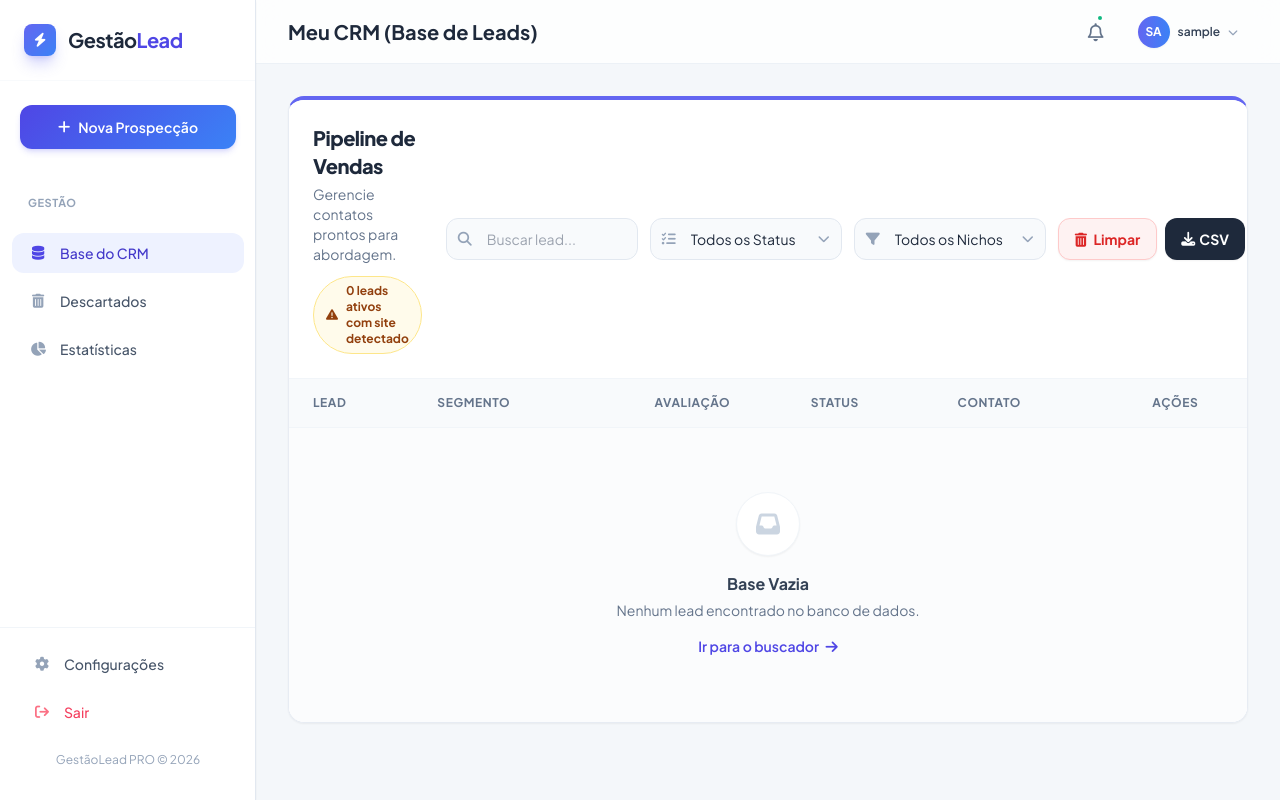
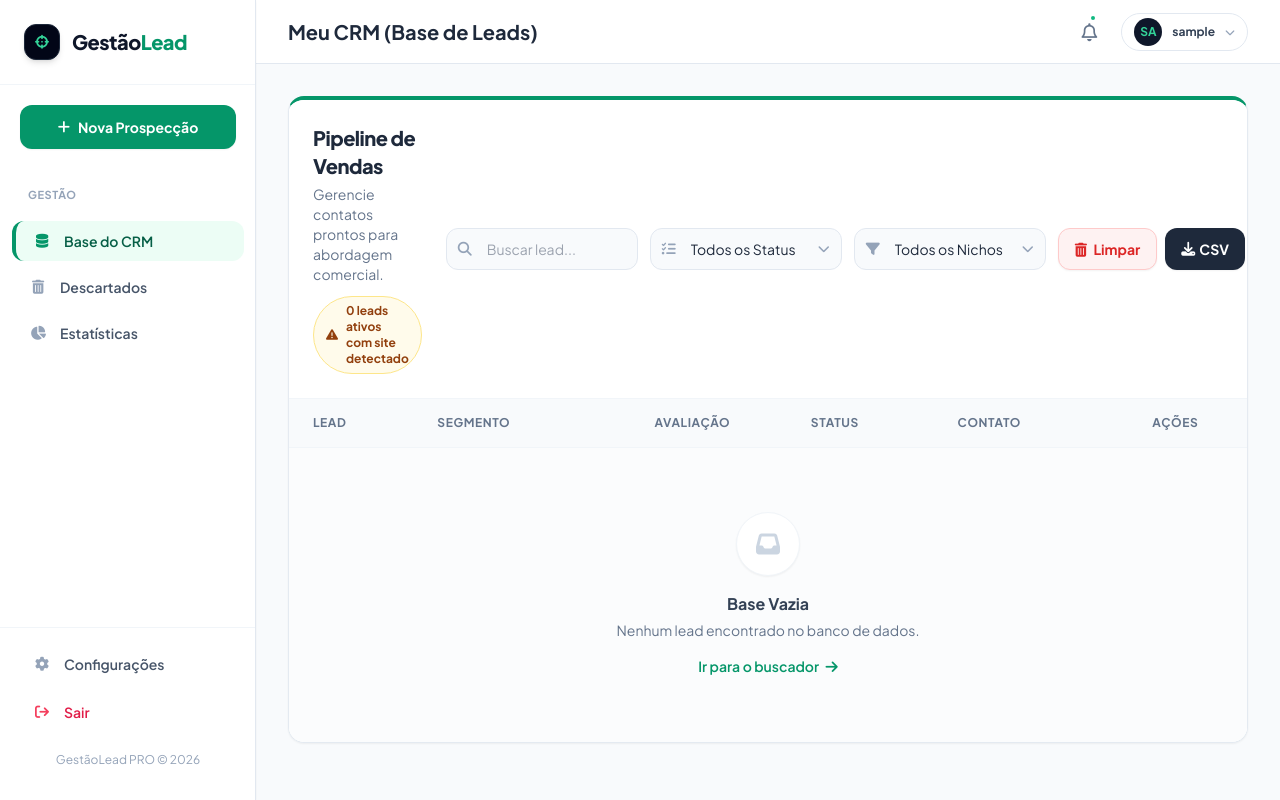
Before and after one commit to pedruu13/gestaoLead, a Flask app: page /crm in a window 1280 px wide. Run offline with Flask 3, Linux system fonts and the light colour scheme; the visitor is signed in with stand-in values (Sample User, id 1); data that the repository does not hold is empty; some libraries are stand-ins or nearby versions.

Commit message:
Eliminar roxo de IA e adotar identidade visual executiva esmeralda/slate

```diff
--- a/templates/crm.html
+++ b/templates/crm.html
@@ -3,12 +3,12 @@
 {% block header_title %}Meu CRM (Base de Leads){% endblock %}
 
 {% block content %}
-<div class="glass-card rounded-2xl shadow-sm flex flex-col border-t-4 border-t-indigo-500 overflow-hidden w-full">
+<div class="glass-card rounded-2xl shadow-sm flex flex-col border-t-4 border-t-emerald-600 overflow-hidden w-full">
     <!-- Header -->
     <div class="p-6 border-b border-slate-100 bg-white flex flex-col md:flex-row justify-between items-start md:items-center gap-6">
         <div>
             <h3 class="text-xl font-extrabold text-slate-800 tracking-tight">Pipeline de Vendas</h3>
-            <p class="text-sm text-slate-500 mt-1">Gerencie contatos prontos para abordagem.</p>
+            <p class="text-sm text-slate-500 mt-1">Gerencie contatos prontos para abordagem comercial.</p>
             {% if not is_descartados %}
             <p class="inline-flex items-center gap-2 mt-3 text-xs font-bold text-amber-800 bg-amber-50 border border-amber-200 rounded-full px-3 py-1.5">
                 <i class="fa-solid fa-triangle-exclamation"></i> {{ leads_com_site }} leads ativos com site detectado
@@ -22,14 +22,14 @@
                 <div class="absolute inset-y-0 left-0 flex items-center pl-3 pointer-events-none">
                     <i class="fa-solid fa-search text-slate-400 text-sm"></i>
                 </div>
-                <input type="text" id="filter_nome" onkeyup="filterTable()" class="bg-slate-50 border border-slate-200 text-slate-800 text-sm rounded-xl focus:ring-2 focus:ring-indigo-500 focus:border-indigo-500 block w-full pl-10 p-2.5 transition-all outline-none" placeholder="Buscar lead...">
+                <input type="text" id="filter_nome" onkeyup="filterTable()" class="bg-slate-50 border border-slate-200 text-slate-800 text-sm rounded-xl focus:ring-2 focus:ring-emerald-500 focus:border-emerald-500 block w-full pl-10 p-2.5 transition-all outline-none" placeholder="Buscar lead...">
             </div>
 
             <div class="relative w-full md:w-48">
                 <div class="absolute inset-y-0 left-0 flex items-center pl-3 pointer-events-none">
                     <i class="fa-solid fa-list-check text-slate-400 text-sm"></i>
                 </div>
-                <select id="filter_status" onchange="filterTable()" class="bg-slate-50 border border-slate-200 text-slate-800 text-sm rounded-xl focus:ring-2 focus:ring-indigo-500 focus:border-indigo-500 block w-full pl-10 p-2.5 appearance-none cursor-pointer pr-8 outline-none transition-all">
+                <select id="filter_status" onchange="filterTable()" class="bg-slate-50 border border-slate-200 text-slate-800 text-sm rounded-xl focus:ring-2 focus:ring-emerald-500 focus:border-emerald-500 block w-full pl-10 p-2.5 appearance-none cursor-pointer pr-8 outline-none transition-all">
                     <option value="">Todos os Status</option>
                     <option value="Novo">Novo</option>
                     <option value="Contato Feito">Contato Feito</option>
@@ -45,7 +45,7 @@
                 <div class="absolute inset-y-0 left-0 flex items-center pl-3 pointer-events-none">
                     <i class="fa-solid fa-filter text-slate-400 text-sm"></i>
                 </div>
-                <select id="filter_nicho" onchange="filterTable()" class="bg-slate-50 border border-slate-200 text-slate-800 text-sm rounded-xl focus:ring-2 focus:ring-indigo-500 focus:border-indigo-500 block w-full pl-10 p-2.5 appearance-none cursor-pointer pr-8 outline-none transition-all">
+                <select id="filter_nicho" onchange="filterTable()" class="bg-slate-50 border border-slate-200 text-slate-800 text-sm rounded-xl focus:ring-2 focus:ring-emerald-500 focus:border-emerald-500 block w-full pl-10 p-2.5 appearance-none cursor-pointer pr-8 outline-none transition-all">
                     <option value="">Todos os Nichos</option>
                 </select>
                 <div class="absolute inset-y-0 right-0 flex items-center pr-3 pointer-events-none">
@@ -85,13 +85,13 @@
             </thead>
             <tbody class="divide-y divide-slate-100 bg-white">
                 {% for lead in leads %}
-                <tr class="hover:bg-indigo-50/30 transition-colors group">
+                <tr class="hover:bg-slate-50 transition-colors group">
                     <td class="px-6 py-4">
                         <div class="font-bold text-slate-800 text-sm">{{ lead.nome }}</div>
                         <div class="text-xs text-slate-500 mt-1 truncate max-w-[200px]">{{ lead.bairro }}</div>
                     </td>
                     <td class="px-6 py-4">
-                        <span class="inline-flex items-center px-2.5 py-1 rounded-md text-xs font-semibold bg-indigo-50 text-indigo-700 border border-indigo-100">
+                        <span class="inline-flex items-center px-2.5 py-1 rounded-md text-xs font-semibold bg-slate-100 text-slate-700 border border-slate-200">
                             {{ lead.nicho }}
                         </span>
                     </td>
@@ -101,7 +101,7 @@
                         </div>
                     </td>
                     <td class="px-6 py-4">
-                        <select onchange="updateStatus(event, '{{ lead.place_id }}', this.value)" class="status-select text-xs font-bold rounded-lg border-slate-200 py-1.5 pl-3 pr-8 focus:ring-indigo-500 focus:border-indigo-500 text-slate-700 bg-slate-50 cursor-pointer shadow-sm">
+                        <select onchange="updateStatus(event, '{{ lead.place_id }}', this.value)" class="status-select text-xs font-bold rounded-lg border-slate-200 py-1.5 pl-3 pr-8 focus:ring-emerald-500 focus:border-emerald-500 text-slate-700 bg-slate-50 cursor-pointer shadow-sm">
                             <option value="Novo" {% if lead.status == 'Novo' %}selected{% endif %}>Novo</option>
                             <option value="Contato Feito" {% if lead.status == 'Contato Feito' %}selected{% endif %}>Contato Feito</option>
                             <option value="Em Negociação" {% if lead.status == 'Em Negociação' %}selected{% endif %}>Em Negociação</option>
@@ -133,7 +133,7 @@
                                 data-estrategia="{{ lead.estrategia_ia }}"
                                 data-dossie="/dossie/{{ lead.place_id }}"
                                 class="bg-white hover:bg-slate-100 text-slate-700 border border-slate-200 font-semibold py-1.5 px-3 rounded-lg text-xs shadow-sm transition-all hover:border-slate-300">
-                            <i class="fa-solid fa-eye mr-1 text-indigo-500"></i> Detalhes
+                            <i class="fa-solid fa-eye mr-1 text-emerald-600"></i> Detalhes
                         </button>
                     </td>
                 </tr>
@@ -145,7 +145,7 @@
                         </div>
                         <h4 class="text-slate-700 font-bold mb-1">Base Vazia</h4>
                         <p class="text-sm">Nenhum lead encontrado no banco de dados.</p>
-                        <a href="/" class="inline-block mt-4 text-indigo-600 hover:text-indigo-800 font-semibold text-sm hover:underline">
+                        <a href="/" class="inline-block mt-4 text-emerald-600 hover:text-emerald-800 font-semibold text-sm hover:underline">
                             Ir para o buscador <i class="fa-solid fa-arrow-right ml-1"></i>
                         </a>
                     </td>
@@ -204,39 +204,47 @@
                         <i class="fa-solid fa-arrow-up-right-from-square text-slate-300 text-xs ml-1"></i>
                     </a>
 
-                    <a id="modal_dossie" href="#" target="_blank" class="flex items-center p-3 border border-indigo-200 rounded-xl hover:bg-indigo-50 hover:border-indigo-300 transition-all text-indigo-700 group shadow-sm">
-                        <div class="w-10 h-10 rounded-lg bg-indigo-100 text-indigo-600 flex items-center justify-center mr-3 group-hover:bg-indigo-200 shrink-0">
-                            <i class="fa-solid fa-file-pdf text-lg"></i>
+                    <a id="modal_dossie" href="#" target="_blank" class="flex items-center p-3 border border-slate-200 rounded-xl hover:bg-slate-50 hover:border-slate-300 transition-all text-slate-700 group shadow-sm">
+                        <div class="w-10 h-10 rounded-lg bg-slate-900 text-emerald-400 flex items-center justify-center mr-3 shrink-0">
+                            <i class="fa-solid fa-file-lines text-lg"></i>
                         </div>
                         <div class="flex-1 min-w-0">
                             <span class="block font-bold text-sm">Dossiê</span>
-                            <span class="block text-xs text-indigo-400 truncate">Análise Completa</span>
+                            <span class="block text-xs text-slate-400 truncate">Análise Completa</span>
                         </div>
-                        <i class="fa-solid fa-arrow-up-right-from-square text-indigo-300 text-xs ml-1"></i>
+                        <i class="fa-solid fa-arrow-up-right-from-square text-slate-300 text-xs ml-1"></i>
                     </a>
                 </div>
             </div>
 
-            <!-- Pitch de IA e Estratégia -->
-            <div class="bg-gradient-to-r from-indigo-50 to-blue-50 p-5 rounded-xl border border-indigo-100 relative space-y-4">
-                <div class="absolute top-0 right-0 p-3 opacity-10">
-                    <i class="fa-solid fa-robot text-6xl"></i>
-                </div>
+            <!-- Pitch de Abordagem Comercial -->
+            <div class="bg-slate-50 p-5 rounded-xl border border-slate-200 relative space-y-4">
                 <div>
-                    <h4 class="text-sm font-bold text-indigo-800 uppercase tracking-wider mb-1 flex items-center relative z-10">
-                        <i class="fa-solid fa-wand-magic-sparkles mr-2 text-indigo-500"></i> Proposta de Abordagem para WhatsApp
+                    <h4 class="text-sm font-bold text-slate-800 uppercase tracking-wider mb-1 flex items-center">
+                        <i class="fa-solid fa-paper-plane mr-2 text-emerald-600"></i> Proposta de Abordagem para WhatsApp
                     </h4>
-                    <p class="text-xs text-indigo-600 relative z-10">Mensagem adaptada à presença digital e ao segmento da empresa.</p>
+                    <p class="text-xs text-slate-500">Mensagem adaptada à presença digital e ao segmento da empresa.</p>
                 </div>
 
-                <div class="relative z-10">
-                    <textarea id="modal_prompt" readonly class="w-full bg-white border border-indigo-200 rounded-xl p-4 text-sm text-slate-700 h-32 focus:outline-none focus:ring-2 focus:ring-indigo-300 shadow-sm leading-relaxed"></textarea>
-                    <button onclick="copiarPrompt()" class="absolute bottom-3 right-3 gradient-btn text-white px-4 py-2 rounded-lg text-xs font-bold transition-transform shadow-md hover:-translate-y-0.5 flex items-center">
+                <div class="relative">
+                    <textarea id="modal_prompt" readonly class="w-full bg-white border border-slate-200 rounded-xl p-4 text-sm text-slate-700 h-32 focus:outline-none focus:ring-2 focus:ring-emerald-500 shadow-sm leading-relaxed"></textarea>
+                    <button onclick="copiarPrompt()" class="absolute bottom-3 right-3 bg-emerald-600 hover:bg-emerald-500 text-white px-4 py-2 rounded-lg text-xs font-bold transition-transform shadow-md hover:-translate-y-0.5 flex items-center">
                         <i class="fa-solid fa-copy mr-2"></i> Copiar Mensagem
                     </button>
                 </div>
 
-                <div id="box_estrategia" class="bg-white/80 border border-indigo-100 rounded-xl p-3 relative z-10 text-xs space-y-2">
+                <div id="box_estrategia" class="bg-white border border-slate-200 rounded-xl p-3 text-xs space-y-2">
+                    <div>
+                        <span class="font-bold text-slate-700">Ângulo Comercial & Estratégia:</span>
+                        <p id="modal_estrategia" class="text-slate-600 mt-0.5"></p>
+                    </div>
+                    <div id="wrap_analise">
+                        <span class="font-bold text-slate-700">Diagnóstico Digital:</span>
+                        <p id="modal_analise" class="text-slate-500 mt-0.5 whitespace-pre-line"></p>
+                    </div>
+                </div>
+            </div>
+        </div>
                     <div>
                         <span class="font-bold text-slate-700">Ângulo Comercial & Estratégia:</span>
                         <p id="modal_estrategia" class="text-slate-600 mt-0.5"></p>
--- a/templates/estatisticas.html
+++ b/templates/estatisticas.html
@@ -34,9 +34,9 @@
     <div class="bg-white rounded-2xl shadow-sm border border-slate-200 p-6 flex flex-col justify-between transition-transform hover:-translate-y-1">
         <div class="flex justify-between items-start mb-4">
             <span class="text-xs font-bold text-slate-400 uppercase tracking-wider">Vendas Fechadas</span>
-            <div class="w-8 h-8 rounded-full bg-indigo-50 flex items-center justify-center text-indigo-500"><i class="fa-solid fa-trophy"></i></div>
+            <div class="w-8 h-8 rounded-full bg-emerald-50 flex items-center justify-center text-emerald-600"><i class="fa-solid fa-trophy"></i></div>
         </div>
-        <span class="text-4xl font-black text-indigo-600">{{ fechados }}</span>
+        <span class="text-4xl font-black text-emerald-600">{{ fechados }}</span>
     </div>
 </div>
 
--- a/templates/layout.html
+++ b/templates/layout.html
@@ -17,22 +17,21 @@
                 extend: {
                     fontFamily: { sans: ['Plus Jakarta Sans', 'sans-serif'] },
                     colors: {
-                        primary: '#4F46E5', // Indigo 600
+                        primary: '#059669', // Emerald 600
                         secondary: '#1E293B',
-                        dark: '#0F172A',
-                        accent: '#F472B6'
+                        dark: '#090D14',
+                        accent: '#10B981'
                     }
                 }
             }
         }
     </script>
     <style>
-        body { font-family: 'Plus Jakarta Sans', sans-serif; background-color: #F4F7FA; color: #1E293B; }
+        body { font-family: 'Plus Jakarta Sans', sans-serif; background-color: #F8FAFC; color: #0F172A; }
         .sidebar-link { transition: all 0.2s ease-in-out; }
-        .glass-card { background: rgba(255, 255, 255, 0.95); backdrop-filter: blur(12px); border: 1px solid rgba(226, 232, 240, 0.8); box-shadow: 0 10px 25px -5px rgba(0, 0, 0, 0.05); }
-        .gradient-btn { background: linear-gradient(135deg, #4F46E5 0%, #3B82F6 100%); }
-        .gradient-btn:hover { background: linear-gradient(135deg, #4338CA 0%, #2563EB 100%); transform: translateY(-1px); }
-        .gradient-text { background-clip: text; -webkit-background-clip: text; -webkit-text-fill-color: transparent; background-image: linear-gradient(90deg, #4F46E5, #3B82F6); }
+        .glass-card { background: rgba(255, 255, 255, 0.98); border: 1px solid rgba(226, 232, 240, 0.9); box-shadow: 0 4px 20px -2px rgba(15, 23, 42, 0.05); }
+        .action-btn { background-color: #0F172A; color: #FFFFFF; border: 1px solid #334155; }
+        .action-btn:hover { background-color: #1E293B; }
 
         /* Custom Scrollbar */
         ::-webkit-scrollbar { width: 6px; height: 6px; }
@@ -41,7 +40,7 @@
         ::-webkit-scrollbar-thumb:hover { background: #94A3B8; }
 
         /* Loading Spinner */
-        .loader { border: 3px solid #E2E8F0; border-top: 3px solid #4F46E5; border-radius: 50%; width: 24px; height: 24px; animation: spin 1s linear infinite; display: inline-block; }
+        .loader { border: 3px solid #E2E8F0; border-top: 3px solid #059669; border-radius: 50%; width: 24px; height: 24px; animation: spin 1s linear infinite; display: inline-block; }
         @keyframes spin { 0% { transform: rotate(0deg); } 100% { transform: rotate(360deg); } }
     </style>
 </head>
@@ -58,52 +57,52 @@
             <i class="fa-solid fa-xmark"></i>
         </button>
         <!-- Logo -->
-        <div class="p-6 flex items-center mb-2 w-64 border-b border-slate-50">
-            <div class="w-8 h-8 rounded-lg bg-gradient-to-br from-indigo-500 to-blue-500 flex items-center justify-center shadow-lg shadow-indigo-500/30 mr-3">
-                <i class="fa-solid fa-bolt text-white text-sm"></i>
+        <div class="p-6 flex items-center mb-2 w-64 border-b border-slate-100">
+            <div class="w-9 h-9 rounded-xl bg-slate-950 border border-slate-800 flex items-center justify-center shadow-md mr-3">
+                <i class="fa-solid fa-crosshairs text-emerald-400 text-sm"></i>
             </div>
-            <span class="text-xl font-bold text-slate-800 tracking-tight">Gestão<span class="text-indigo-600">Lead</span></span>
+            <span class="text-xl font-black text-slate-900 tracking-tight">Gestão<span class="text-emerald-600">Lead</span></span>
         </div>
 
-        <!-- Botǜo Principal Estilo "Novo Chat" -->
-        <div class="px-5 mb-6 mt-4 w-64">
-            <a href="/" class="flex items-center justify-center gap-2 gradient-btn text-white text-sm font-semibold py-3 px-4 rounded-xl shadow-md shadow-indigo-500/20 transition-all group whitespace-nowrap w-full">
+        <!-- Botão Principal de Prospecção -->
+        <div class="px-5 mb-5 mt-3 w-64">
+            <a href="/" class="flex items-center justify-center gap-2 bg-emerald-600 hover:bg-emerald-500 text-white text-sm font-bold py-3 px-4 rounded-xl shadow-sm transition-all group whitespace-nowrap w-full">
                 <i class="fa-solid fa-plus group-hover:rotate-90 transition-transform duration-300"></i>
                 <span>Nova Prospecção</span>
             </a>
         </div>
 
         <!-- Links de Navegação -->
-        <nav class="flex-1 flex flex-col gap-2 px-3 w-64">
-            <div class="px-4 py-2 mt-2 mb-1">
+        <nav class="flex-1 flex flex-col gap-1.5 px-3 w-64">
+            <div class="px-4 py-2 mt-1 mb-0.5">
                 <span class="text-[11px] font-bold text-slate-400 uppercase tracking-wider">Gestão</span>
             </div>
 
-            <a href="/crm" class="flex items-center gap-3 py-2.5 px-4 rounded-xl text-sm font-medium transition-colors whitespace-nowrap {% if active_page == 'crm' and not is_descartados %}bg-indigo-50 text-indigo-700{% else %}text-slate-600 hover:bg-slate-50 hover:text-slate-900{% endif %}">
-                <i class="fa-solid fa-database w-5 text-center {% if active_page == 'crm' and not is_descartados %}text-indigo-600{% else %}text-slate-400{% endif %}"></i>
+            <a href="/crm" class="flex items-center gap-3 py-2.5 px-4 rounded-xl text-sm font-semibold transition-colors whitespace-nowrap {% if active_page == 'crm' and not is_descartados %}bg-emerald-50 text-emerald-800 border-l-4 border-emerald-600{% else %}text-slate-600 hover:bg-slate-50 hover:text-slate-900{% endif %}">
+                <i class="fa-solid fa-database w-5 text-center {% if active_page == 'crm' and not is_descartados %}text-emerald-600{% else %}text-slate-400{% endif %}"></i>
                 Base do CRM
             </a>
 
-            <a href="/crm/descartados" class="flex items-center gap-3 py-2.5 px-4 rounded-xl text-sm font-medium transition-colors whitespace-nowrap {% if active_page == 'crm' and is_descartados %}bg-red-50 text-red-700{% else %}text-slate-600 hover:bg-slate-50 hover:text-slate-900{% endif %}">
-                <i class="fa-solid fa-trash-can w-5 text-center {% if active_page == 'crm' and is_descartados %}text-red-600{% else %}text-slate-400{% endif %}"></i>
+            <a href="/crm/descartados" class="flex items-center gap-3 py-2.5 px-4 rounded-xl text-sm font-semibold transition-colors whitespace-nowrap {% if active_page == 'crm' and is_descartados %}bg-rose-50 text-rose-700 border-l-4 border-rose-500{% else %}text-slate-600 hover:bg-slate-50 hover:text-slate-900{% endif %}">
+                <i class="fa-solid fa-trash-can w-5 text-center {% if active_page == 'crm' and is_descartados %}text-rose-500{% else %}text-slate-400{% endif %}"></i>
                 Descartados
             </a>
 
             <!-- Módulo de Estatísticas do SaaS -->
-            <a href="/estatisticas" class="flex items-center gap-3 py-2.5 px-4 rounded-xl text-sm font-medium transition-colors whitespace-nowrap {% if active_page == 'estatisticas' %}bg-indigo-50 text-indigo-700{% else %}text-slate-600 hover:bg-slate-50 hover:text-slate-900{% endif %}">
-                <i class="fa-solid fa-chart-pie w-5 text-center {% if active_page == 'estatisticas' %}text-indigo-600{% else %}text-slate-400{% endif %}"></i>
+            <a href="/estatisticas" class="flex items-center gap-3 py-2.5 px-4 rounded-xl text-sm font-semibold transition-colors whitespace-nowrap {% if active_page == 'estatisticas' %}bg-emerald-50 text-emerald-800 border-l-4 border-emerald-600{% else %}text-slate-600 hover:bg-slate-50 hover:text-slate-900{% endif %}">
+                <i class="fa-solid fa-chart-pie w-5 text-center {% if active_page == 'estatisticas' %}text-emerald-600{% else %}text-slate-400{% endif %}"></i>
                 Estatísticas
             </a>
         </nav>
 
         <!-- Sessão Inferior -->
         <div class="p-4 mb-2 flex flex-col gap-2 w-64 border-t border-slate-100">
-            <a href="/configuracoes" class="flex items-center gap-3 py-2.5 px-4 rounded-xl text-sm font-medium transition-colors whitespace-nowrap {% if active_page == 'configuracoes' %}bg-indigo-50 text-indigo-700{% else %}text-slate-600 hover:bg-slate-50 hover:text-slate-900{% endif %}">
-                <i class="fa-solid fa-gear w-5 text-center {% if active_page == 'configuracoes' %}text-indigo-600{% else %}text-slate-400{% endif %}"></i>
+            <a href="/configuracoes" class="flex items-center gap-3 py-2.5 px-4 rounded-xl text-sm font-semibold transition-colors whitespace-nowrap {% if active_page == 'configuracoes' %}bg-emerald-50 text-emerald-800 border-l-4 border-emerald-600{% else %}text-slate-600 hover:bg-slate-50 hover:text-slate-900{% endif %}">
+                <i class="fa-solid fa-gear w-5 text-center {% if active_page == 'configuracoes' %}text-emerald-600{% else %}text-slate-400{% endif %}"></i>
                 Configurações
             </a>
-            <a href="/logout" class="flex items-center gap-3 py-2.5 px-4 rounded-xl text-sm font-medium transition-colors whitespace-nowrap text-rose-500 hover:bg-rose-50 hover:text-rose-700">
-                <i class="fa-solid fa-arrow-right-from-bracket w-5 text-center text-rose-400"></i>
+            <a href="/logout" class="flex items-center gap-3 py-2.5 px-4 rounded-xl text-sm font-semibold transition-colors whitespace-nowrap text-rose-600 hover:bg-rose-50 hover:text-rose-700">
+                <i class="fa-solid fa-arrow-right-from-bracket w-5 text-center text-rose-500"></i>
                 Sair
             </a>
             <div class="py-2 px-4 text-xs text-slate-400 text-center whitespace-nowrap mt-1">
@@ -113,9 +112,9 @@
     </aside>
 
     <!-- Main Content -->
-    <main class="flex-1 flex flex-col h-screen overflow-y-auto overflow-x-hidden bg-[#F4F7FA] relative w-full">
+    <main class="flex-1 flex flex-col h-screen overflow-y-auto overflow-x-hidden bg-[#F8FAFC] relative w-full">
         <!-- Headerbar -->
-        <header class="h-16 bg-white/80 backdrop-blur-md flex items-center px-4 md:px-8 border-b border-slate-200/60 sticky top-0 z-30">
+        <header class="h-16 bg-white/90 backdrop-blur-md flex items-center px-4 md:px-8 border-b border-slate-200 sticky top-0 z-30">
             <button onclick="toggleSidebar()" class="mr-3 md:hidden text-slate-500 hover:bg-slate-100 w-10 h-10 rounded-full flex items-center justify-center transition-colors focus:outline-none">
                 <i class="fa-solid fa-bars"></i>
             </button>
@@ -125,11 +124,11 @@
                     <i class="fa-regular fa-bell text-slate-500 text-lg"></i>
                     <span class="absolute top-1 right-2 w-2 h-2 bg-emerald-500 rounded-full border-2 border-white"></span>
                 </div>
-                <a href="/logout" title="Conectado como {{ session.get('user', 'admin') }} (Clique para sair)" class="flex items-center gap-2 py-1 px-2.5 rounded-full hover:bg-slate-100 transition-colors">
-                    <div class="w-8 h-8 rounded-full bg-gradient-to-r from-indigo-500 to-blue-500 text-white flex items-center justify-center font-bold text-xs shadow-sm">
+                <a href="/logout" title="Conectado como {{ session.get('user', 'admin') }} (Clique para sair)" class="flex items-center gap-2.5 py-1 px-3 rounded-full border border-slate-200 hover:bg-slate-100 transition-colors">
+                    <div class="w-7 h-7 rounded-full bg-slate-900 text-emerald-400 flex items-center justify-center font-bold text-xs">
                         {{ (session.get('user', 'PL')[:2]).upper() }}
                     </div>
-                    <span class="text-xs font-semibold text-slate-700 hidden sm:inline">{{ session.get('user', 'Admin') }}</span>
+                    <span class="text-xs font-bold text-slate-700 hidden sm:inline">{{ session.get('user', 'Admin') }}</span>
                     <i class="fa-solid fa-chevron-down text-[10px] text-slate-400 hidden sm:inline"></i>
                 </a>
             </div>
```
Also changed, not shown: templates/configuracoes.html (+11 -11 lines), templates/login.html (+38 -44 lines), templates/search.html (+25 -25 lines).
